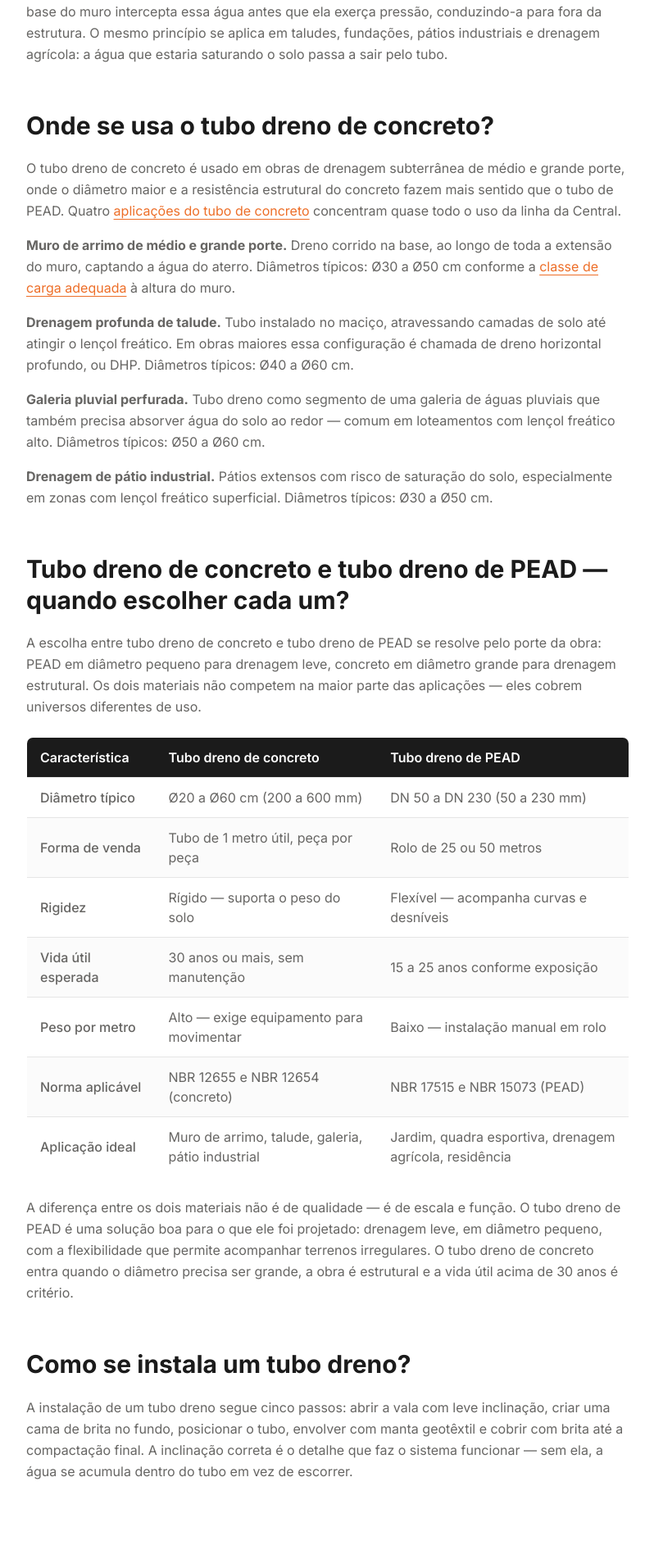
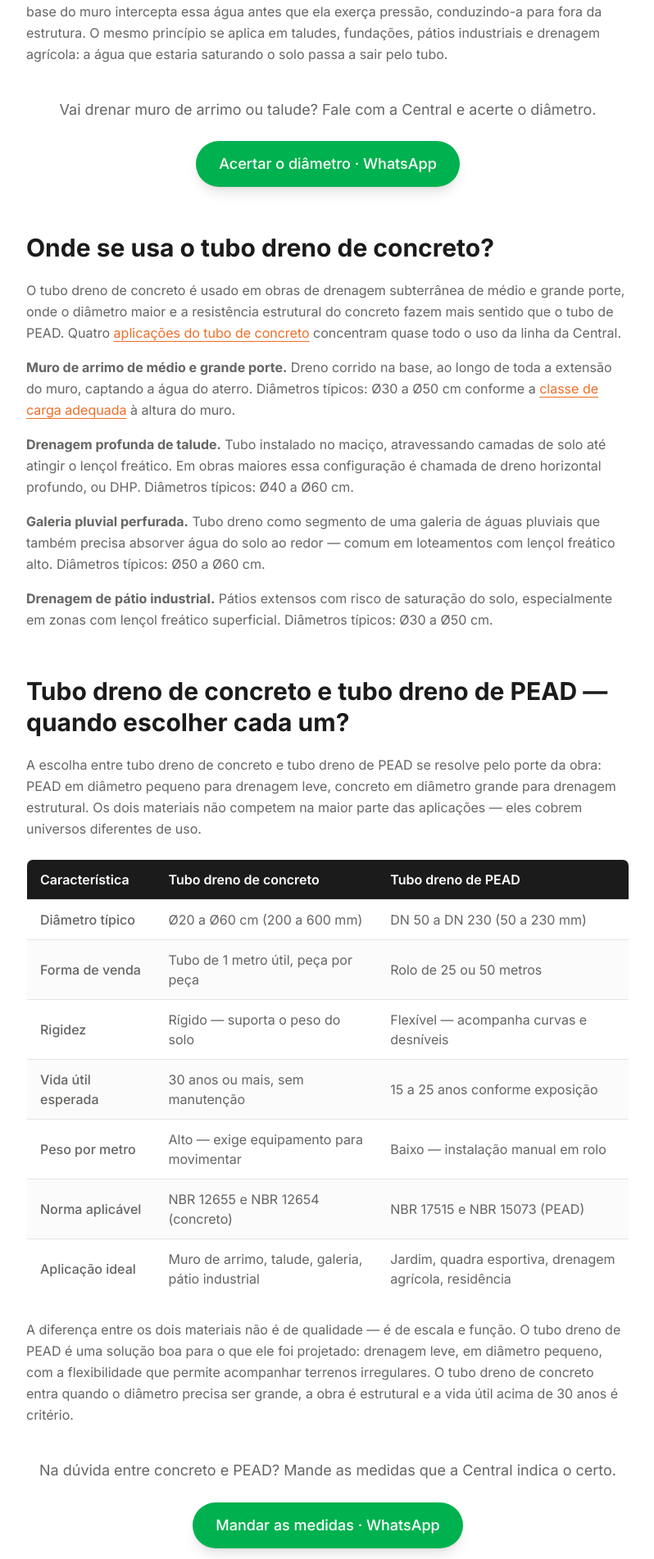
Before and after one commit to centraldoconcretosuporte-creator/central-do-concreto, a Next.js app: page /tubo-de-concreto/tubo-dreno in a window 1280 px wide. Shown: the part 1968-3870 px from the top of the page at 82% size, without its empty margins (240-1038 px from the left). Built offline with nearby package versions, Linux system fonts and the light colour scheme.

Commit message:
S3 tubo-dreno: 3 CTAs ski ramp + city-pills (Tipo 1+2)

```diff
--- a/app/tubo-de-concreto/tubo-dreno/page.tsx
+++ b/app/tubo-de-concreto/tubo-dreno/page.tsx
@@ -6,11 +6,32 @@
 const CANONICAL_URL =
   "https://centraldoconcretoentrega.com.br/tubo-de-concreto/tubo-dreno";
 const WHATSAPP_URL = "https://wa.me/5551996691757";
+const WHATSAPP_CTA_MESSAGE = "Olá, quero falar sobre tubos de concreto.";
+const WHATSAPP_CTA_URL = `${WHATSAPP_URL}?text=${encodeURIComponent(WHATSAPP_CTA_MESSAGE)}`;
 
 const PAGE_TITLE =
   "Tubo dreno de concreto: tipos, aplicações e quando escolher | Central do Concreto";
 const PAGE_DESCRIPTION =
   "Tubo dreno de concreto perfurado para drenagem de muro de arrimo, talude e lençol freático. Ø20 ao Ø60 cm. A Central entrega em Ivoti e região.";
+
+const cidades = [
+  "Ivoti",
+  "Dois Irmãos",
+  "Estância Velha",
+  "Bom Princípio",
+  "Lindolfo Collor",
+  "São José do Hortêncio",
+  "Presidente Lucena",
+  "Novo Hamburgo",
+  "Campo Bom",
+  "Sapiranga",
+  "Picada Café",
+  "Morro Reuter",
+  "Santa Maria do Herval",
+  "Nova Petrópolis",
+  "Canela",
+  "Gramado",
+];
 
 export const metadata: Metadata = {
   title: PAGE_TITLE,
@@ -261,6 +282,21 @@
                 saturando o solo passa a sair pelo tubo.
               </p>
             </div>
+
+            {/* CTA S3 — ski ramp: fecha a seção para que serve */}
+            <div className="mt-10 text-center">
+              <p className="text-base md:text-lg text-cc-gray-700 mb-6 leading-relaxed">
+                Vai drenar muro de arrimo ou talude? Fale com a Central e acerte o diâmetro.
+              </p>
+              <a
+                href={WHATSAPP_CTA_URL}
+                target="_blank"
+                rel="noopener noreferrer"
+                className="inline-flex items-center gap-2 bg-cc-whatsapp hover:bg-cc-whatsapp-hover text-white px-7 py-3.5 rounded-full font-medium text-base md:text-lg transition-colors shadow-lg"
+              >
+                Acertar o diâmetro · WhatsApp
+              </a>
+            </div>
           </section>
 
           {/* H2 3 — Onde se usa o tubo dreno de concreto? */}
@@ -416,6 +452,21 @@
                 irregulares. O tubo dreno de concreto entra quando o diâmetro precisa ser grande,
                 a obra é estrutural e a vida útil acima de 30 anos é critério.
               </p>
+            </div>
+
+            {/* CTA S3 — ski ramp: fecha a seção concreto vs PEAD */}
+            <div className="mt-10 text-center">
+              <p className="text-base md:text-lg text-cc-gray-700 mb-6 leading-relaxed">
+                Na dúvida entre concreto e PEAD? Mande as medidas que a Central indica o certo.
+              </p>
+              <a
+                href={WHATSAPP_CTA_URL}
+                target="_blank"
+                rel="noopener noreferrer"
+                className="inline-flex items-center gap-2 bg-cc-whatsapp hover:bg-cc-whatsapp-hover text-white px-7 py-3.5 rounded-full font-medium text-base md:text-lg transition-colors shadow-lg"
+              >
+                Mandar as medidas · WhatsApp
+              </a>
             </div>
           </section>
 
@@ -791,6 +842,21 @@
                 classes de carga PA3 e PA4.
               </p>
             </div>
+
+            {/* CTA S3 — ski ramp: fecha a seção de diâmetros */}
+            <div className="mt-10 text-center">
+              <p className="text-base md:text-lg text-cc-gray-700 mb-6 leading-relaxed">
+                Já sabe o diâmetro? Peça o orçamento com o frete calculado pelo endereço.
+              </p>
+              <a
+                href={WHATSAPP_CTA_URL}
+                target="_blank"
+                rel="noopener noreferrer"
+                className="inline-flex items-center gap-2 bg-cc-whatsapp hover:bg-cc-whatsapp-hover text-white px-7 py-3.5 rounded-full font-medium text-base md:text-lg transition-colors shadow-lg"
+              >
+                Pedir orçamento · WhatsApp
+              </a>
+            </div>
           </section>
 
           {/* H2 7 — Tubo dreno disponível na Central do Concreto */}
@@ -825,6 +891,44 @@
           </section>
         </div>
       </article>
+
+      {/* CITY PILLS · tarja full-bleed com fundo escuro sólido · padrão home (LOGÍSTICA E ENTREGA) */}
+      <section className="bg-cc-black/95 py-16 md:py-24">
+        <div className="relative z-10 mx-auto max-w-4xl px-4 text-center">
+          <h2 className="text-3xl md:text-4xl font-medium text-white mb-3">Entregamos em 16 cidades · Serra Gaúcha, Vale dos Sinos e Litoral Norte</h2>
+          <p className="text-base md:text-lg text-white/90 leading-relaxed mb-10 max-w-2xl mx-auto">
+            Frete próprio até Caxias e equipe própria de instalação na Serra. Vale dos Sinos e Litoral Norte atendidos por parceiro de transporte. Sem pedido mínimo · do tubo avulso à obra inteira.
+          </p>
+
+          <p className="text-sm md:text-base text-white/75 mb-6 max-w-2xl mx-auto">
+            Toque na sua cidade pra falar pelo WhatsApp:
+          </p>
+
+          <div className="grid grid-cols-2 md:grid-cols-4 gap-2 max-w-3xl mx-auto mb-10">
+            {cidades.map((cidade) => (
+              <a
+                key={cidade}
+                href={`https://wa.me/5551996691757?text=${encodeURIComponent(`Olá, quero pedir orçamento pra entrega em ${cidade}`)}`}
+                target="_blank"
+                rel="noopener noreferrer"
+                className="inline-flex items-center justify-between gap-2 bg-white/10 hover:bg-cc-whatsapp/15 text-white px-4 py-2.5 rounded-full text-sm transition-colors border border-white/15 hover:border-cc-whatsapp/60"
+              >
+                <span>{cidade}</span>
+                <svg className="w-4 h-4 flex-shrink-0" fill="currentColor" viewBox="0 0 24 24" aria-hidden="true">
+                  <path d="M17.472 14.382c-.297-.149-1.758-.867-2.03-.967-.273-.099-.471-.148-.67.15-.197.297-.767.966-.94 1.164-.173.199-.347.223-.644.075-.297-.15-1.255-.463-2.39-1.475-.883-.788-1.48-1.761-1.653-2.059-.173-.297-.018-.458.13-.606.134-.133.298-.347.446-.52.149-.174.198-.298.298-.497.099-.198.05-.371-.025-.52-.075-.149-.669-1.612-.916-2.207-.242-.579-.487-.5-.669-.51-.173-.008-.371-.01-.57-.01-.198 0-.52.074-.792.372-.272.297-1.04 1.016-1.04 2.479 0 1.462 1.065 2.875 1.213 3.074.149.198 2.096 3.2 5.077 4.487.709.306 1.262.489 1.694.625.712.227 1.36.195 1.871.118.571-.085 1.758-.719 2.006-1.413.248-.694.248-1.289.173-1.413-.074-.124-.272-.198-.57-.347m-5.421 7.403h-.004a9.87 9.87 0 01-5.031-1.378l-.361-.214-3.741.982.998-3.648-.235-.374a9.86 9.86 0 01-1.51-5.26c.001-5.45 4.436-9.884 9.888-9.884 2.64 0 5.122 1.03 6.988 2.898a9.825 9.825 0 012.893 6.994c-.003 5.45-4.437 9.884-9.885 9.884m8.413-18.297A11.815 11.815 0 0012.05 0C5.495 0 .16 5.335.157 11.892c0 2.096.547 4.142 1.588 5.945L.057 24l6.305-1.654a11.882 11.882 0 005.683 1.448h.005c6.554 0 11.89-5.335 11.893-11.893a11.821 11.821 0 00-3.48-8.413z" />
+                </svg>
+              </a>
+            ))}
+          </div>
+
+          <Link
+            href="/entregas"
+            className="inline-flex items-center gap-2 border border-white/30 hover:border-white/60 text-white px-6 py-3 rounded-full font-medium text-sm transition-colors"
+          >
+            Ver cobertura completa →
+          </Link>
+        </div>
+      </section>
 
       {/* FAQ */}
       <section className="py-16 md:py-20 bg-cc-gray-100 cc-faq" aria-labelledby="faq-title">
```
